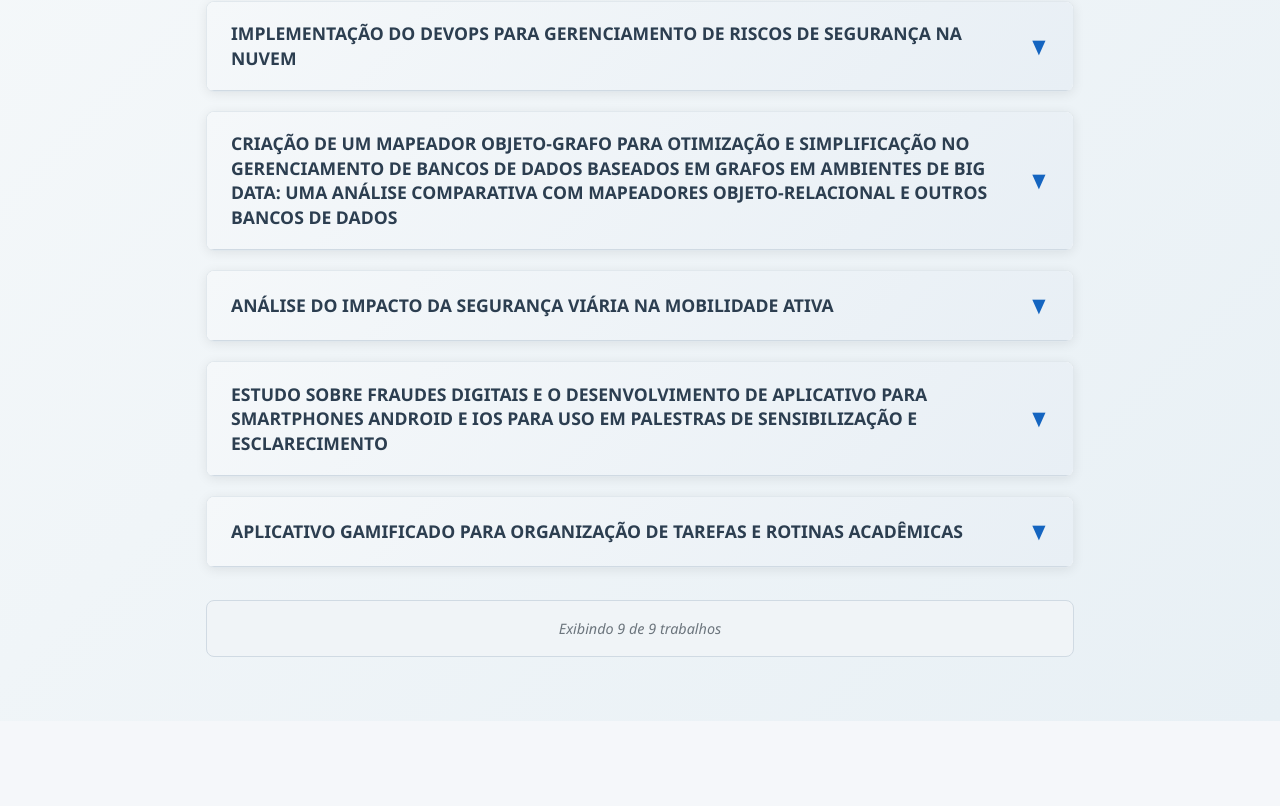
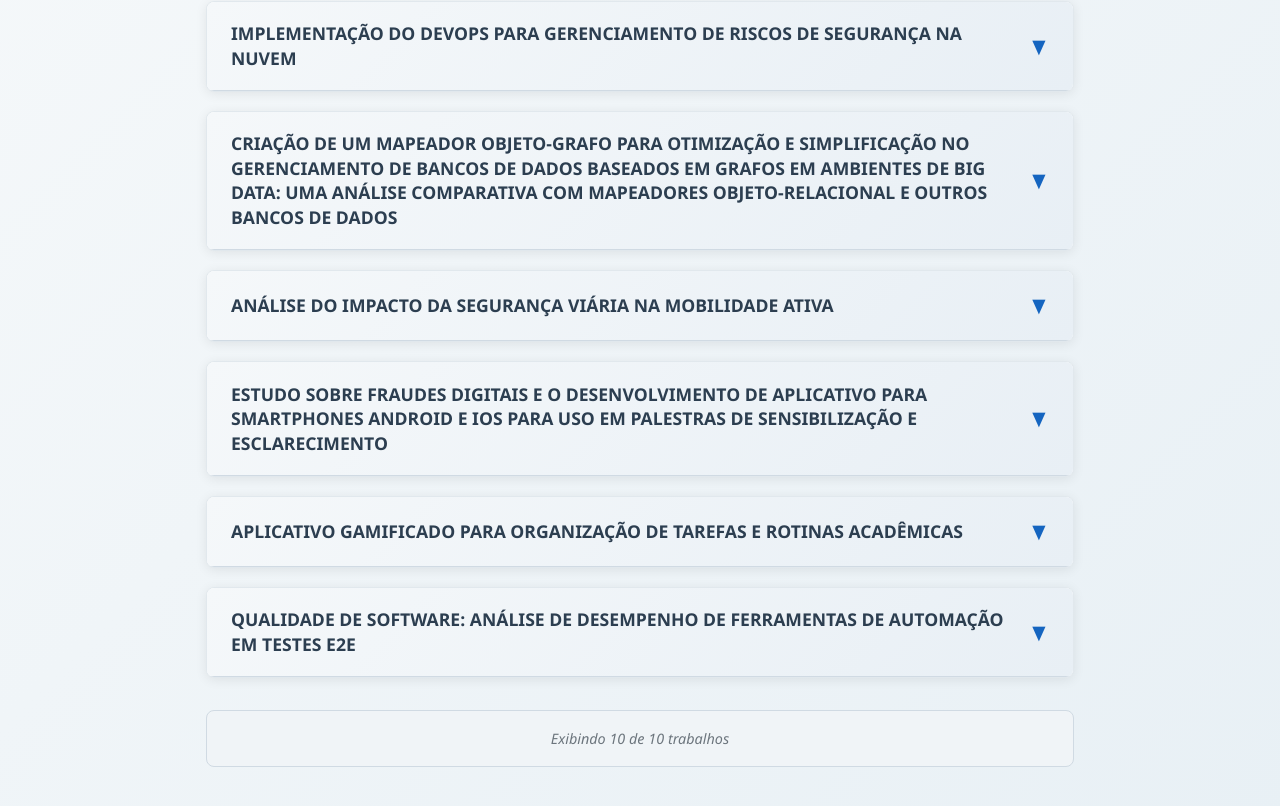
Before and after one commit to joao-vf-souza/projeto-extensao-vue, a Vue app: page / in a window 1280 px wide. Shown: the part 936-1742 px from the top of the page. Before the commit the page ends 1657 px from the top, so only its background shows below. Built offline with nearby package versions, Linux system fonts and the light colour scheme.

Commit message:
geovanna brandao

```diff
--- a/src/data/tccs.js
+++ b/src/data/tccs.js
@@ -188,6 +188,26 @@ export const tccs2025 = [
         url: getTccFileURL('apresentacao', 'gabriel_ticianeli_apresentacao_2023.pdf')
       }
     ]
+  },
+  {
+    id: 10,
+    titulo: 'QUALIDADE DE SOFTWARE: ANÁLISE DE DESEMPENHO DE FERRAMENTAS DE AUTOMAÇÃO EM TESTES E2E',
+    autor: 'Geovanna Carolina F V T Brandao',
+    orientador: 'Prof. Dr Kleber Rocha de Oliveira',
+    curso: 'BCC',
+    descricao: `O presente trabalho tem como tema a análise de desempenho de ferramentas de automação de testes de ponta-a-ponta. Onde o objetivo é abordar esse estudo de caso a partir do modelo ISSO 25010, aliado aos critérios ortogonais de classificação da abordagem de localização de objetos em tela. Ademais, é realizada uma análise do parecer da indústria de tecnologia em relação a essa categoria de testes. A escolha deste tema é impulsionada pela crescente complexidade dos sistemas de software, a necessidade da redução de custos e aumento da dependência social na tecnologia da informação.`,
+    palavrasChave: ['Qualidade de Software', 'Testes E2E', 'Automação de Testes', 'Desempenho de Ferramentas'],
+    dataDefesa: '2023-11',
+    links: [
+      {
+        label: 'Monografia',
+        url: getTccFileURL('monografia', 'geovanna_brandao_2023.pdf')
+      },
+      {
+        label: 'Apresentação',
+        url: getTccFileURL('apresentacao', 'geovanna_brandao_apresentacao_2023.pdf')
+      }
+    ]
   }
 ];
 
```
Also changed, not shown: 2 other files (tests, documents, lock files or other folders).
